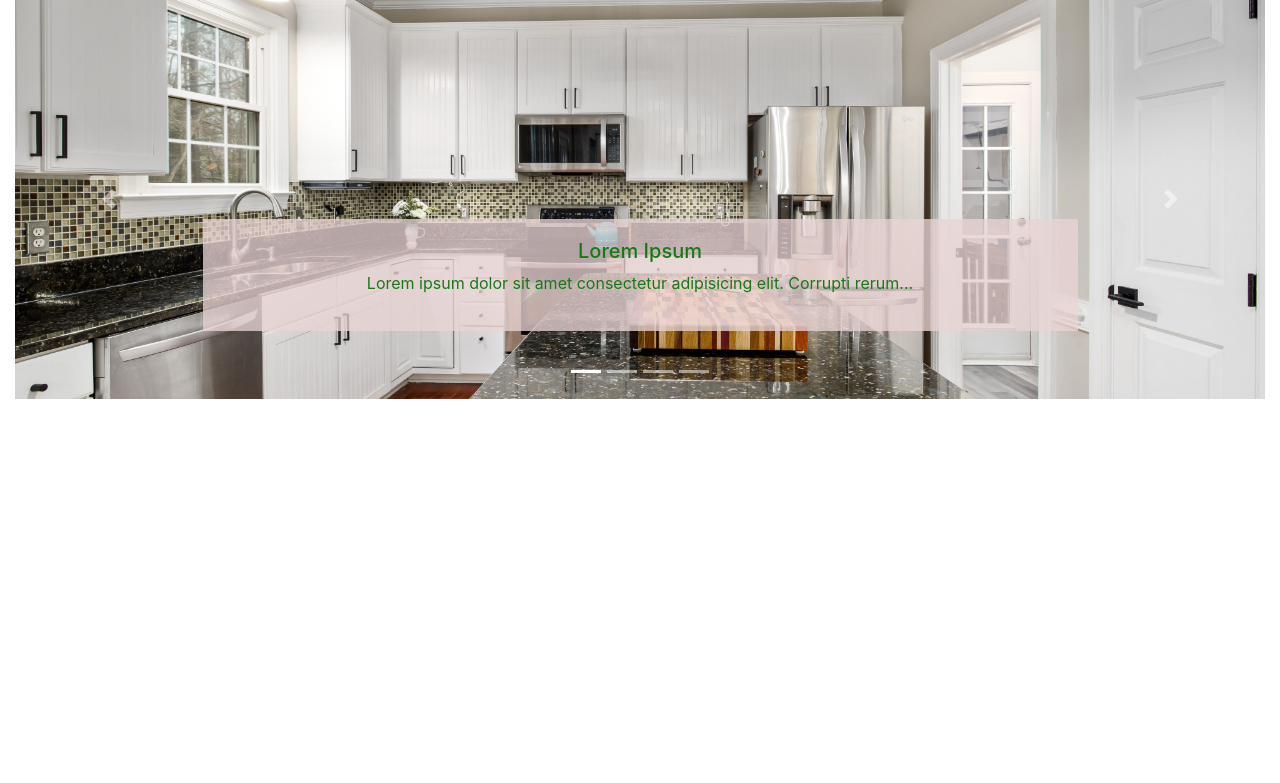
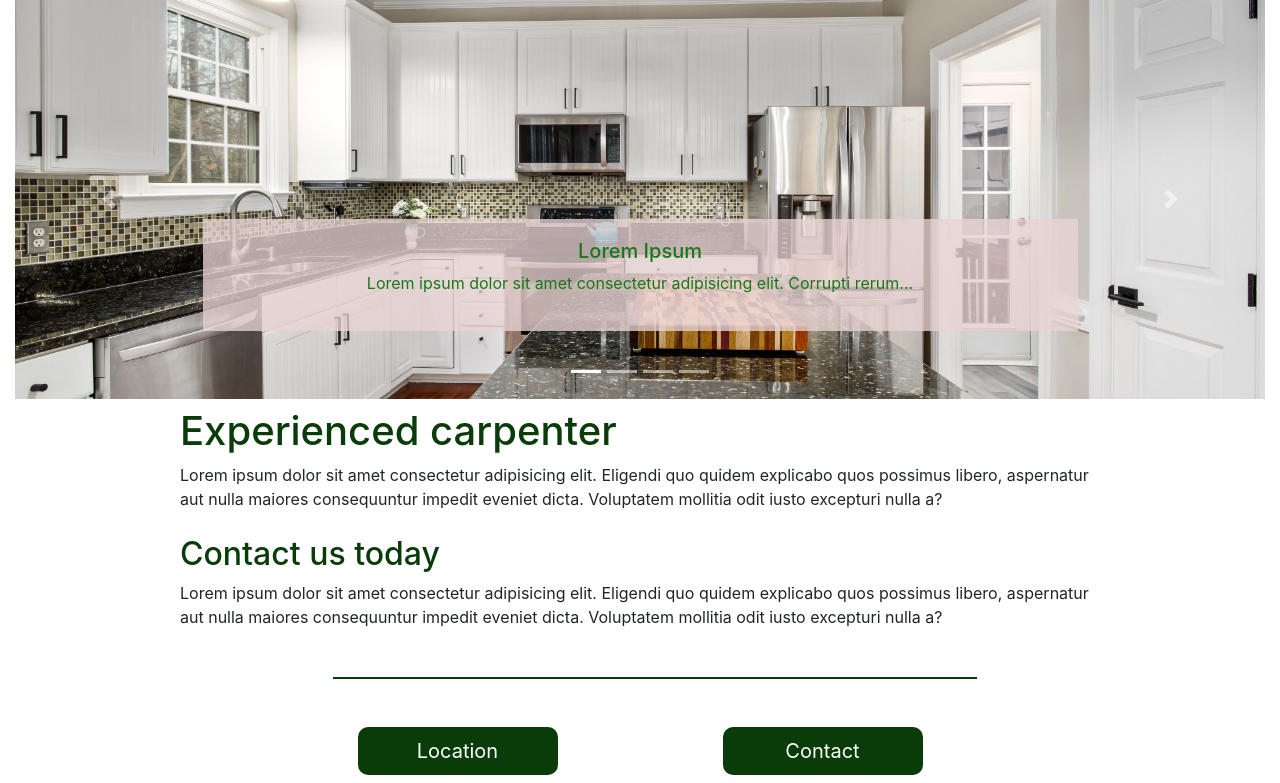
Before and after one commit to juliandunne1234/woodwork, a Django app: page / in a window 1280 px wide. Shown: the part 169-952 px from the top of the page. Before the commit the page ends 568 px from the top, so only its background shows below. Run offline with Django 3.2, Linux system fonts and the light colour scheme; some libraries are stand-ins or nearby versions.

Commit message:
comppleted homepage

```diff
--- a/home/templates/home/index.html
+++ b/home/templates/home/index.html
@@ -64,4 +64,39 @@
         </div>
     </div>
 </div>
+
+<div class="container">
+    <div class="row">
+        <div class="col-10 offset-1">
+            <h1 class="text-dark-green my-2">Experienced carpenter</h1>
+            <p>Lorem ipsum dolor sit amet consectetur adipisicing elit. Eligendi quo quidem explicabo quos possimus
+                libero, aspernatur aut nulla maiores consequuntur impedit eveniet dicta. Voluptatem mollitia odit iusto
+                excepturi nulla a?</p>
+        </div>
+    </div>
+    <div class="row">
+        <div class="col-10 offset-1">
+            <h2 class="text-dark-green my-2">Contact us today</h2>
+            <p>Lorem ipsum dolor sit amet consectetur adipisicing elit. Eligendi quo quidem explicabo quos possimus
+                libero, aspernatur aut nulla maiores consequuntur impedit eveniet dicta. Voluptatem mollitia odit iusto
+                excepturi nulla a?</p>
+            <hr class="col-8 offset-2 my-5 div-divide">
+        </div>
+    </div>
+    <div class="row">
+        <div class="col-12 col-lg-8 offset-lg-2 d-md-flex">
+            <div class="col-12 col-md-6 text-center">
+                <h4>
+                    <a href="#" class="contact-button btn btn-lg py-2">Location</a>
+                </h4>
+            </div>
+            <div class="col-12 col-md-6 text-center">
+                <h4>
+                    <a href="#" class="contact-button btn btn-lg py-2">Contact</a>
+                </h4>
+            </div>
+        </div>
+    </div>
+</div>
+
 {% endblock %}
--- a/static/css/base.css
+++ b/static/css/base.css
@@ -29,6 +29,10 @@ html {
     color: rgb(25, 120, 25) !important;
 }
 
+.text-dark-green {
+    color: rgb(9, 60, 9) !important;
+}
+
 .bg-light-green {
     background-color: rgb(200, 242, 200) !important;
 }
@@ -48,6 +52,22 @@ html {
     object-position: center;
 }
 
+.contact-button {
+    background: rgb(9, 60, 9) !important;
+    color: #fff;
+    width: 200px;
+    border-radius: 10px;
+}
+
+.contact-button:hover {
+    background: #fff;
+    color: rgb(9, 60, 9) !important;
+}
+
+.div-divide {
+    border-top: 2px solid rgb(9, 60, 9) !important;
+}
+
 /* -------------------------------- Media Queries */
 
 /* only on medium and down */
--- a/templates/includes/main-nav.html
+++ b/templates/includes/main-nav.html
@@ -1,7 +1,7 @@
 <div id="main-nav" class="collapse navbar-collapse">
     <ul class="navbar-nav w-100 d-none d-lg-block">
         <li class="nav-item col-2 offset-2 text-center list-inline-item dropdown">
-            <a class="logo-font font-weight-bold nav-link text-black" href="#" id="all-products-link"
+            <a class="logo-font font-weight-bold nav-link" href="#" id="all-products-link"
                 data-toggle="dropdown" aria-haspopup="true" aria-expanded="false">
                 Floors <i class="fas fa-chevron-down"></i>
             </a>
@@ -21,7 +21,7 @@
             </div>
         </li>
         <li class="nav-item col-2 text-center list-inline-item dropdown">
-            <a class="logo-font font-weight-bold nav-link text-black" href="#" id="all-products-link"
+            <a class="logo-font font-weight-bold nav-link" href="#" id="all-products-link"
                 data-toggle="dropdown" aria-haspopup="true" aria-expanded="false">
                 Kitchens <i class="fas fa-chevron-down"></i>
             </a>
@@ -41,7 +41,7 @@
             </div>
         </li>
         <li class="nav-item col-2 text-center list-inline-item dropdown">
-            <a class="logo-font font-weight-bold nav-link text-black" href="#" id="all-products-link"
+            <a class="logo-font font-weight-bold nav-link" href="#" id="all-products-link"
                 data-toggle="dropdown" aria-haspopup="true" aria-expanded="false">
                 Doors <i class="fas fa-chevron-down"></i>
             </a>
@@ -61,7 +61,7 @@
             </div>
         </li>
         <li class="nav-item col-2 text-center list-inline-item dropdown">
-            <a class="logo-font font-weight-bold nav-link text-black" href="#" id="all-products-link"
+            <a class="logo-font font-weight-bold nav-link" href="#" id="all-products-link"
                 data-toggle="dropdown" aria-haspopup="true" aria-expanded="false">
                 Bespoke <i class="fas fa-chevron-down"></i>
             </a>
```
